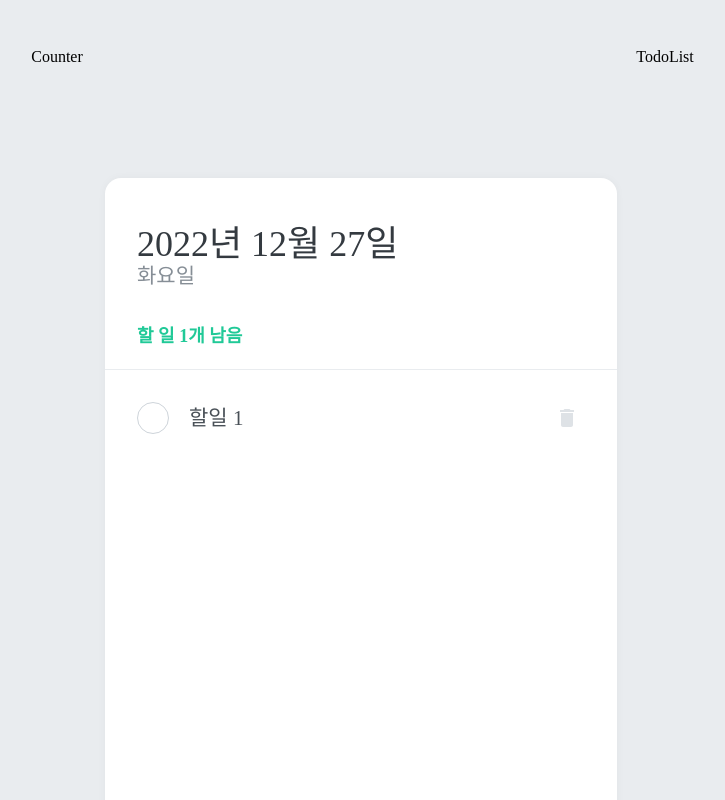
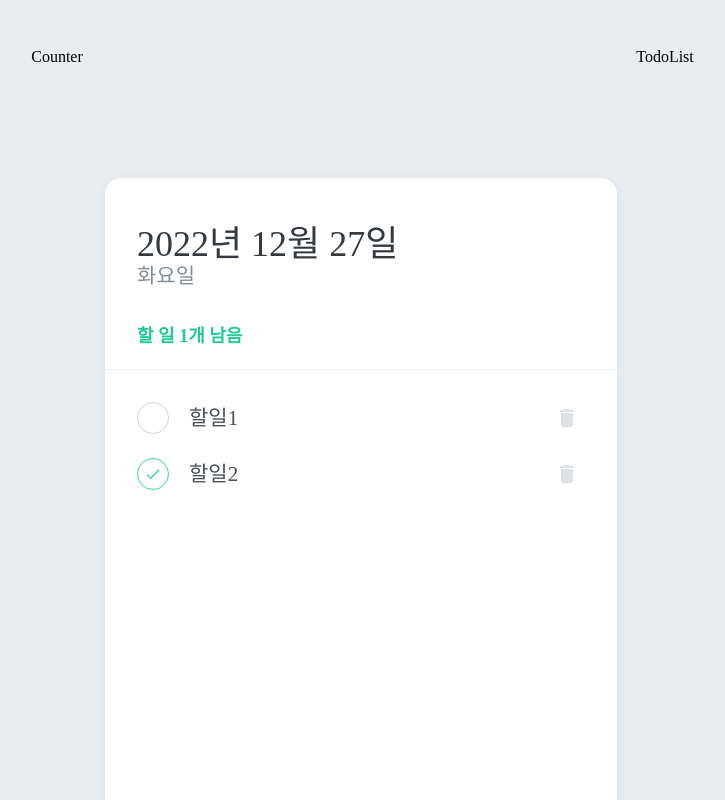
Before and after one commit to jsj1219/React-Exam, a React (Create React App) app: page /todolist in a window 1280 px wide. Shown: the top 800 px of the page, without its empty margins (279-1004 px from the left). Built offline with nearby package versions, Linux system fonts and the light colour scheme.

Commit message:
임시 코드 ver2

```diff
--- a/src/components/ToDoList.js
+++ b/src/components/ToDoList.js
@@ -22,9 +22,7 @@ function ToDoList() {
   const dayName = today.toLocaleString("ko-KR", { weekday: "long" });
 
   const [open, setOpen] = useState(false);
-  const [done, setDone] = useState(false);
   const onToggle = () => setOpen(!open);
-  const onDone = () => setDone(!done);
 
   const [toDo, setToDo] = useState("");
   const [toDos, setToDos] = useState([
@@ -38,7 +36,7 @@ function ToDoList() {
       text: '할일2',
       checked: true,
     },
-  ]); //추가된 할일
+  ]);
   const nextId = useRef(2);
 
   const undoneTasks = toDos.filter(todo => !todo.checked);
@@ -64,13 +62,14 @@ function ToDoList() {
     setOpen(false);
   };
 
-  // const onRemove = useCallback(
-  //   (id) => {
-  //     setToDos(toDos.filter((toDo) => toDo.id !== id));
-  //   },
-  //   [toDos],
-  // );
+  const onClick = () => {
+    //아이콘을 클릭하면 toDo.checked가 변경되도록
 
+  }
+
+  // const onDelete = (event) => {
+
+  // }
   console.log(toDos);
   return (
     <div className={ToDoListStyles.todolist_wrapper}>
@@ -84,21 +83,27 @@ function ToDoList() {
 
       <div className={ToDoListStyles.todoblock}>
         {/* // ToDoList Item */}
-        <div className={ToDoListStyles.todoitem_block}>
+        {toDos.map((toDo) => (
+          <div
+            className={ToDoListStyles.todoitem_block}
+            {...toDo}
+            key={toDo.id}
+          >
             <button
               type="button"
               className={`${ToDoListStyles.check_icon} ${
-              done ? ToDoListStyles.active : ""
+                toDo.checked ? ToDoListStyles.active : ""
               }`}
-            onClick={onDone}
+              onClick={onClick}
             >
-            {done && <MdDone />}
+              {toDo.checked && <MdDone />}
             </button>
-          <p className={ToDoListStyles.todoitem}>할일 1</p>
+            <p className={ToDoListStyles.todoitem}>{toDo.text}</p>
             <button type="button" className={ToDoListStyles.remove_btn}>
               <MdDelete />
             </button>
           </div>
+        ))}
         {/* ToDoList Item // */}
 
         {/* // ToDoList Create */}
```
Lines whose indentation alone changed are shown as unchanged.
